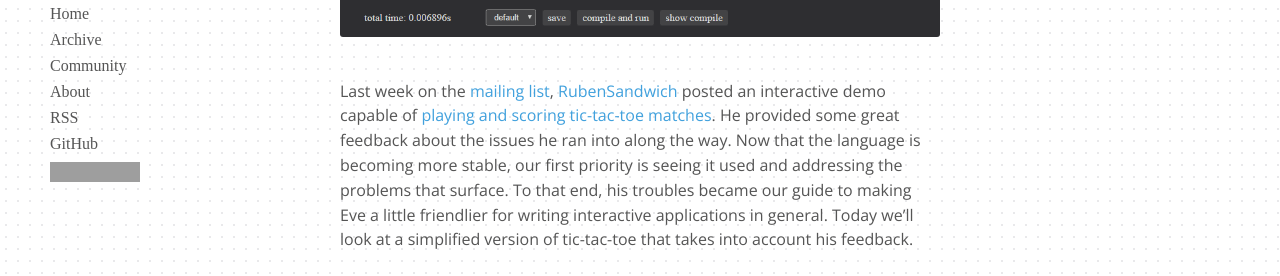
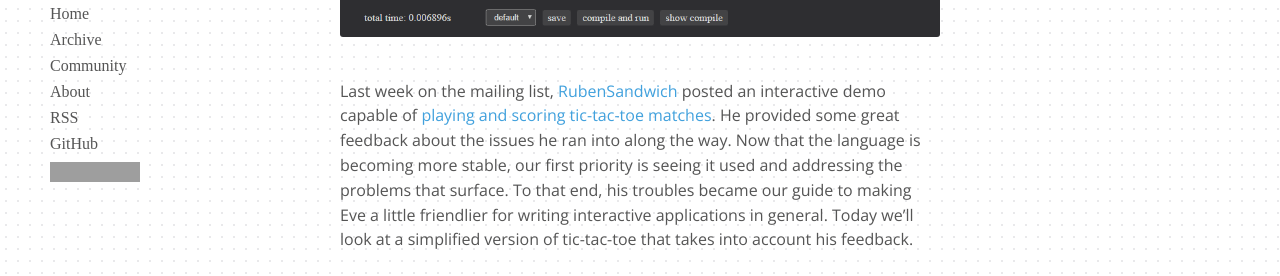
Before and after one commit to Kodowa/incidentalcomplexity, a Jekyll site: the page built from _posts/2016-08-11-tic-tac-toe.md, in a window 1280 px wide and 900 px high, scrolled down 369 px, cut to the strip 180-456 px from the top of the window. Built offline with Jekyll 4.4.1, drawn with Linux system fonts in a browser that asks for light colours; some web fonts are replaced; some of the changed lines change nothing that is shown; grey boxes are pictures that could not be loaded.

Commit message:
remove link

```diff
--- a/_posts/2016-08-11-tic-tac-toe.md
+++ b/_posts/2016-08-11-tic-tac-toe.md
@@ -9,7 +9,7 @@ _(Editor's Note: Keep in mind as you're reading, this post is an executable Eve
 
 ![Tic-tac-toe in Eve]({{ site.url }}/images/tic-tac-toe.gif)
 
-Last week on the [mailing list](https://groups.google.com/forum/#!forum/eve-talk), [RubenSandwich](https://github.com/rubensandwich) posted an interactive demo capable of [playing and scoring tic-tac-toe matches][1]. He provided some great feedback about the issues he ran into along the way. Now that the language is becoming more stable, our first priority is seeing it used and addressing the problems that surface. To that end, his troubles became our guide to making Eve a little friendlier for writing interactive applications in general. Today we'll look at a simplified version of tic-tac-toe that takes into account his feedback.
+Last week on the mailing list, [RubenSandwich](https://github.com/rubensandwich) posted an interactive demo capable of [playing and scoring tic-tac-toe matches][1]. He provided some great feedback about the issues he ran into along the way. Now that the language is becoming more stable, our first priority is seeing it used and addressing the problems that surface. To that end, his troubles became our guide to making Eve a little friendlier for writing interactive applications in general. Today we'll look at a simplified version of tic-tac-toe that takes into account his feedback.
 
 [1]: https://groups.google.com/forum/?utm_medium=email&utm_source=footer#!topic/eve-talk/UQkW7KDdz3M
 
```
